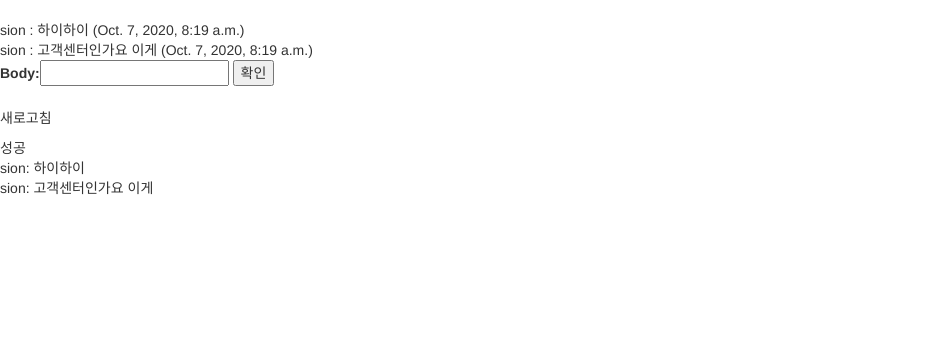
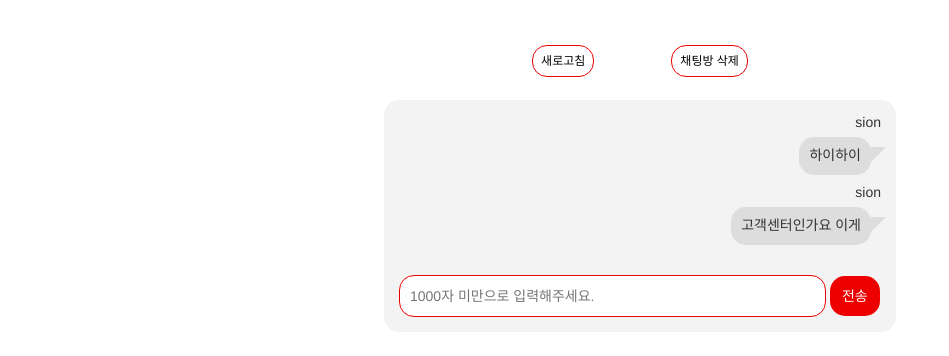
Before and after one commit to leecrossun/hackathon-lotteoff-python-django-2020, a Django app: page /chatroom/1 in a window 1280 px wide. Shown: the part 80-436 px from the top of the page, without its empty margins (0-949 px from the left). Run offline with Django 3.2, Linux system fonts and the light colour scheme; a user stored in the database is signed in; data comes from the database, SQL or seed files in the repository; both versions use the stored data as it was after the commit; some libraries are stand-ins or nearby versions.

Commit message:
채팅 models, forms, css 추가

```diff
--- a/chatApp/forms.py
+++ b/chatApp/forms.py
@@ -4,9 +4,16 @@ from .models import Room, Message
 class RoomForm(forms.ModelForm):
     class Meta:
         model = Room
-        fields = {'user', 'user_read', 'admin_read', }
+        fields = {'user', 'user_read', 'admin_read', 'last_message',}
 
 class MessageForm(forms.ModelForm):
     class Meta:
         model = Message
         fields = {'body',}
+    def __init__(self, *args, **kwargs):
+        super().__init__(*args, **kwargs)
+        self.fields['body'].label = ""
+        self.fields['body'].widget.attrs.update({
+            'class': 'enter-message',
+            'placeholder': '1000자 미만으로 입력해주세요.'
+        })
--- a/chatApp/models.py
+++ b/chatApp/models.py
@@ -5,10 +5,13 @@ class Room(models.Model):
     user = models.CharField(max_length=30, null=True) #여기도 user fk로 바꿔야 함
     user_read = models.BooleanField()
     admin_read = models.BooleanField()
-    last_message = models.CharField(max_length=1000)
+    last_message = models.CharField(max_length=1000, null=True)
 
     def __str__(self):
         return self.user
+
+    def summary(self):
+        return self.last_message[:30]
 
 
 class Message(models.Model):
--- a/chatApp/templates/chatroom.html
+++ b/chatApp/templates/chatroom.html
@@ -1,54 +1,103 @@
 {%extends 'tem.html'%}
 {%block contents%}
 
-{% for message in my_room.message_set.all %}
-    <div>
-        {{message.sender}} : {{message.body}} ({{message.time}})
-    </div>
-{% endfor %}
-<form method="POST" action="{% url 'create_message' my_room.id %}">
-    {% csrf_token %}
-    {{message_form}}
-    <input type="submit" value="확인">
-</form>
-<br>
-
-<p id="refresh">새로고침</p>
-<div id="here">여기<br></div>
+<style>
+  .align-center {
+    margin: 0px auto;
+  }
+  .wrap-btn {
+    text-align: center;
+    padding: 30px;
+  }
+  .refresh, .delete-room {
+    border: 1px solid #ED0000;
+    color: black;
+    padding: 8px;
+    border-radius: 15px;
+    margin: 0px 3%;
+    font-size: 9pt;
+  }
+  .delete-room {
+    text-decoration: none;
+  }
+  .chatroom {
+    width: 40%;
+    background-color: #F3F3F3;
+    padding: 5px;
+    border-radius: 15px;
+    margin-bottom: 50px;
+  }
+  .message-right {
+    text-align: right;
+  }
+  .sender {
+    margin: 7px 10px 5px 10px;
+  }
+  .body {
+    display: inline-block;
+    position: relative;
+    max-width: 70%;
+    padding: 10px;
+    padding-top: 8px;
+    background: #DDDDDD;
+    border-radius: 15px;
+    word-wrap: break-word;
+    margin: 0px 20px;
+  }
+  .body-left:after {
+    border-top:15px solid  #DDDDDD;
+    border-left: 15px solid transparent;
+    border-right: 0px solid transparent;
+    border-bottom: 0px solid transparent;
+    content: "";
+    position: absolute;
+    top: 10px;
+    left: -15px;
+  }
+  .body-right:after {
+    border-top:15px solid  #DDDDDD;
+    border-left: 0px solid transparent;
+    border-right: 15px solid transparent;
+    border-bottom: 0px solid transparent;
+    content: "";
+    position: absolute;
+    top :10px;
+    right: -15px;
+  }
+  .enter {
+    width: 96%;
+    margin: 10px;
+    margin-top: 30px;
+  }
+  .enter-message {
+    padding: 10px;
+    border-radius: 15px;
+    border: 1px solid #ED0000;
+    width: calc(100% - 55px);
+  }
+  textarea:focus, input:not(#submit):focus, .uneditable-input:focus {
+    border-color: #ED0000;
+    box-shadow: 0 1px 1px #ED0000 inset, 0 0 8px #ED0000;
+    outline: 0 none;
+  }
+  .btn-submit {
+    background-color: #ED0000;
+    color: white;
+    padding: 10px;
+    border-radius: 15px;
+    border: 0px;
+    width: 50px;
+  }
+  @media (orientation: portrait) {
+	  .chatroom {
+      width: 95%;
+    }
+  }
+</style>
 
 <script src="https://code.jquery.com/jquery-3.2.1.min.js"></script>
-<!-- <script type="text/javascript">
-  $("#refresh").click(function(){
-    var pk = $(this).attr('name')
-    $.ajax({
-      type: "POST",
-      url: "{% url 'chat_refresh' my_room.id %}",
-      data: {'pk': pk, 'csrfmiddlewaretoken': '{{ csrf_token }}'},
-      dataType: "json",
-      success: function(response){
-        //document.getElementById('here').innerHTML = "성공";
-        for (i in response) {
-            //지금은 계속 +=로 추가하는데 나중에는 한 문자열에 넣고 한 번에
-            var message = JSON.parse(response[i])
-            for (var key in message) {
-                document.getElementById('here').innerHTML += message[key];
-                if (key == "sender") {
-                  document.getElementById('here').innerHTML += ": ";
-                } else {
-                  document.getElementById('here').innerHTML += "<br>";
-                }
-            }
-        }
-      },
-      error: function(request, status, error){ // 통신 실패시 - 로그인 페이지 리다이렉트
-        document.getElementById('here').innerHTML = "오류";
-      },
-    });
-  })
-</script> -->
-
 <script>
-  setInterval("refresh()", 1000);
+  // setInterval("refresh()", 1000);
 
   function refresh() {
       $.ajax({
@@ -57,28 +106,86 @@
         data: {'pk': $(this).attr('name'), 'csrfmiddlewaretoken': '{{ csrf_token }}'},
         dataType: "json",
         success: function(response){
-          document.getElementById('here').innerHTML = "성공<br>";
+          //document.getElementById('here').innerHTML = "성공<br>";
+          var chat = "";
           for (i in response) {
-              //지금은 계속 +=로 추가하는데 나중에는 한 문자열에 넣고 한 번에
               var message = JSON.parse(response[i])
+              var sameuser = false;
               for (var key in message) {
-                  document.getElementById('here').innerHTML += message[key];
                   if (key == "sender") {
-                    document.getElementById('here').innerHTML += ": ";
-                  } else {
-                    document.getElementById('here').innerHTML += "<br>";
+                      if (message[key] == "{{user.username}}") {
+                          sameuser = true;
+                          chat += '<div class="message-right">';
+                          chat += '<div class="sender sender-right">';
+                          chat += message[key];
+                          chat += '</div>';
+                      } else {
+                          chat += '<div class="message-left">';
+                          chat += '<div class="sender sender-left">';
+                          chat += message[key];
+                          chat += '</div>';
+                      }
+                  } else if (key == "body") {
+                      if (sameuser) {
+                          sameuser = false;
+                          chat += '<div class="body body-right">';
+                          chat += message[key];
+                          chat += '</div>';
+                          chat += '</div>';
+                      } else {
+                          chat += '<div class="body body-left">';
+                          chat += message[key];
+                          chat += '</div>';
+                          chat += '</div>';
+                      }
                   }
               }
           }
+          document.getElementById('chat').innerHTML = chat;
         }
       });
   }
-
 </script>
 
+<div class="wrap-btn">
+  <span class="refresh" id="refresh" onClick="refresh()">새로고침</span>
 
-{% if user.is_authenticated or user.username == "admin" %}
-    <a href="{% url 'delete_room' my_room.id %}">채팅방 삭제</a>
-{% endif %}
+  {% if user.is_authenticated or user.username == "admin" %}
+      <a class="delete-room" href="{% url 'delete_room' my_room.id %}">채팅방 삭제</a>
+  {% endif %}
+</div>
+
+<div class="align-center chatroom">
+  <div id="chat">
+    {% for message in my_room.message_set.all %}
+      {% if message.sender == user.username %}
+        <div class="message-right">
+          <div class="sender sender-right">
+            {{message.sender}}
+          </div>
+          <div class="body body-right">
+            {{message.body}}
+          </div>
+        </div>
+      {% else %}
+        <div class="message-left">
+          <div class="sender sender-left">
+            {{message.sender}}
+          </div>
+          <div class="body body-left">
+            {{message.body}}
+          </div>
+        </div>
+      {% endif %}
+    {% endfor %}
+  </div>
+  <div class="enter">
+    <form method="POST" action="{% url 'create_message' my_room.id %}" class="align-center">
+      {% csrf_token %}
+      {{message_form}}
+      <input type="submit" class="btn-submit" value="전송">
+    </form>
+  </div>
+</div>
 
 {%endblock%}
```
Also changed, not shown: chatApp/templates/chatbot.html (+65 -48 lines), chatApp/migrations/0002_auto_20201009_0142.py (added), db.sqlite3.
